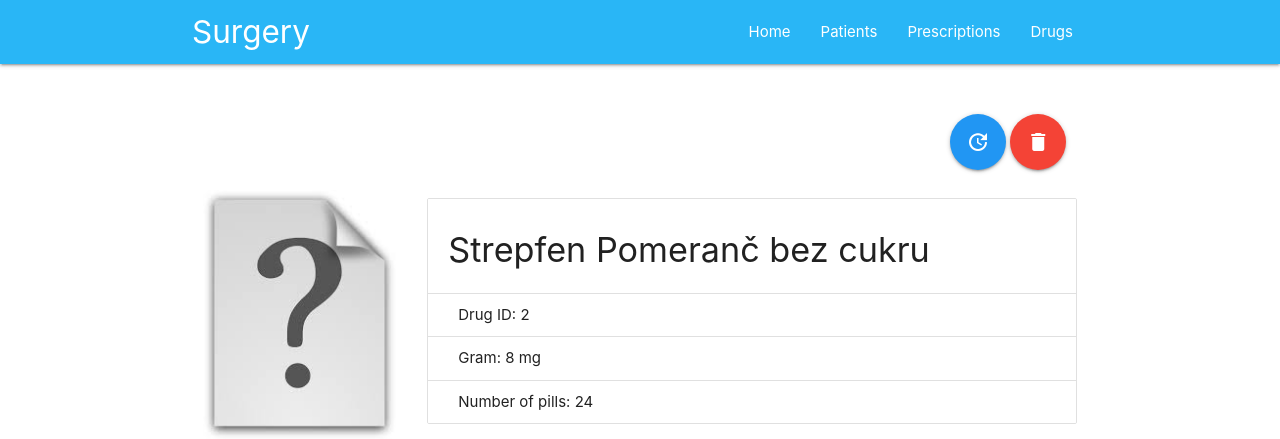
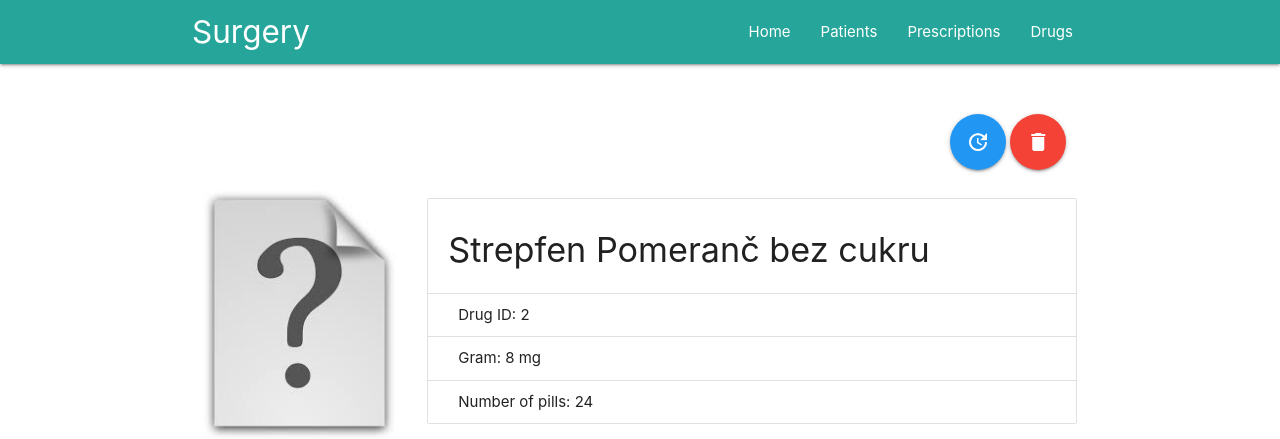
Before and after one commit to Sorphy/Surgery, a Django app: page /drug_detail/2 in a window 1280 px wide. Shown: the top 439 px of the page. Run offline with Django 3.2, Linux system fonts and the light colour scheme; data comes from the database, SQL or seed files in the repository; both versions use the stored data as it was after the commit.

Commit message:
Completed

```diff
--- a/Office/static/Office/main_js.js
+++ b/Office/static/Office/main_js.js
@@ -1,5 +1,7 @@
  $(document).ready(function(){
     $('select').formSelect();
+
+    $('.sidenav').sidenav();
 
     $("textarea").resizable();
     $('textarea').autoResize();
--- a/Office/templates/Office/drug_detail.html
+++ b/Office/templates/Office/drug_detail.html
@@ -10,9 +10,9 @@
     <div class="row">
             <div class="col s3">
                 {% if drug.picture.url != None %}
-                    <img src="{{ drug.picture.url }}" alt="{{ drug.picture.url }}" height="250px">
+                    <img src="{{ drug.picture.url }}" alt="{{ drug.picture.url }}" height="250px" style="max-width: 250px">
                 {% else%}
-                    <img src="{% static 'Office/unknown.jpg' %}" alt="{% static 'unknown.jpg' %}" height="250px">
+                    <img src="{% static 'Office/unknown.jpg' %}" alt="{% static 'unknown.jpg' %}" height="250px" style="max-width: 250px">
                 {% endif %}
             </div>
         <div class="col s9">
--- a/Office/templates/Office/layout.html
+++ b/Office/templates/Office/layout.html
@@ -15,16 +15,31 @@
 </head>
 <body>
 <header>
-  <nav class="light-blue lighten-1" role="navigation">
-    <div class="nav-wrapper container"><a id="logo-container" href="{% url 'index' %}" class="brand-logo">Surgery</a>
-      <ul class="right hide-on-med-and-down">
+
+  <nav>
+    <div class="nav-wrapper" style="background-color: rgb(38, 166, 154);">
+      <div style="margin-left:15%">
+        <a href="{% url 'index' %}" class="brand-logo">Surgery</a>
+      </div>
+      <a href="#" data-target="mobile-demo" class="sidenav-trigger"><i class="material-icons">menu</i></a>
+          <ul class="right hide-on-med-and-down" style="padding-right: 15%">
+            <li><a href="{% url 'index' %}">Home</a></li>
+            <li><a href="{% url 'patients' %}">Patients</a></li>
+            <li><a href="{% url 'prescriptions' %}">Prescriptions</a></li>
+            <li><a href="{% url 'drugs' %}">Drugs</a></li>
+          </ul>
+    </div>
+  </nav>
+
+  <ul class="sidenav" id="mobile-demo">
         <li><a href="{% url 'index' %}">Home</a></li>
         <li><a href="{% url 'patients' %}">Patients</a></li>
         <li><a href="{% url 'prescriptions' %}">Prescriptions</a></li>
         <li><a href="{% url 'drugs' %}">Drugs</a></li>
-      </ul>
-    </div>
-  </nav>
+  </ul>
+
+
+
 </header>
 <div style="height: 50px"></div>
 <main>
--- a/Office/views.py
+++ b/Office/views.py
@@ -55,14 +55,7 @@
 def update_patient(request, id):
     patient = get_object_or_404(models.Patient, pk=id)
     if request.method == 'GET':
-        patient_form = forms.PatientForm(initial={
-            'first_name': patient.first_name,
-            'last_name': patient.last_name,
-            'birthday': patient.birthday,
-            'height': patient.height,
-            'weight': patient.weight,
-        })
-
+        patient_form = forms.PatientForm(instance=patient)
         context = {
             'patient_form': patient_form,
             'patient_id': patient.id
@@ -130,19 +123,13 @@
 def update_drug(request, id):
     drug = get_object_or_404(models.Drug, pk=id)
     if request.method == 'GET':
-        drug_form = forms.DrugForm(initial={
-            'name': drug.name,
-            'gram': drug.gram,
-            'number_of_pills': drug.number_of_pills,
-            'description': drug.description,
-            'picture': ''
-        })
+        drug_form = forms.DrugForm(instance=drug)
 
         context = {
             'drug_form': drug_form,
             'drug_id': drug.id
         }
-        return render(request, 'Office/update_drug.html', context)
+        return render(request, 'Office/add_drug.html', context)
     else:
         drug_form = forms.DrugForm(request.POST, request.FILES)
         if drug_form.is_valid():
@@ -198,12 +185,14 @@
 def update_prescription(request, id):
     prescription = get_object_or_404(models.Prescription, pk=id)
     if request.method == 'GET':
+        '''
         prescription_form = forms.PrescriptionForm(initial={
             'patient': prescription.patient,
             'drug': prescription.drug,
             'date': prescription.date,
         })
-
+        '''
+        prescription_form = forms.PrescriptionForm(instance=prescription)
         context = {
             'prescription_form': prescription_form,
             'prescription_id': prescription.id
@@ -229,3 +218,7 @@
     prescription = get_object_or_404(models.Prescription, pk=id)
     prescription.delete()
     return redirect('prescriptions')
+
+
+def not_found_error(request):
+    return render(request, 'Office/not_found.html', {})
--- a/Surgery/settings.py
+++ b/Surgery/settings.py
@@ -129,3 +129,5 @@
 
 MEDIA_ROOT = os.path.join(BASE_DIR, 'Office/media')
 MEDIA_URL = '/media/'
+
+handler404 = 'Office.views.not_found_error'
```
Also changed, not shown: Office/forms.py (+6 -11 lines), Office/templates/Errors/not_found.html (added, +7 -0 lines), db.sqlite3.
